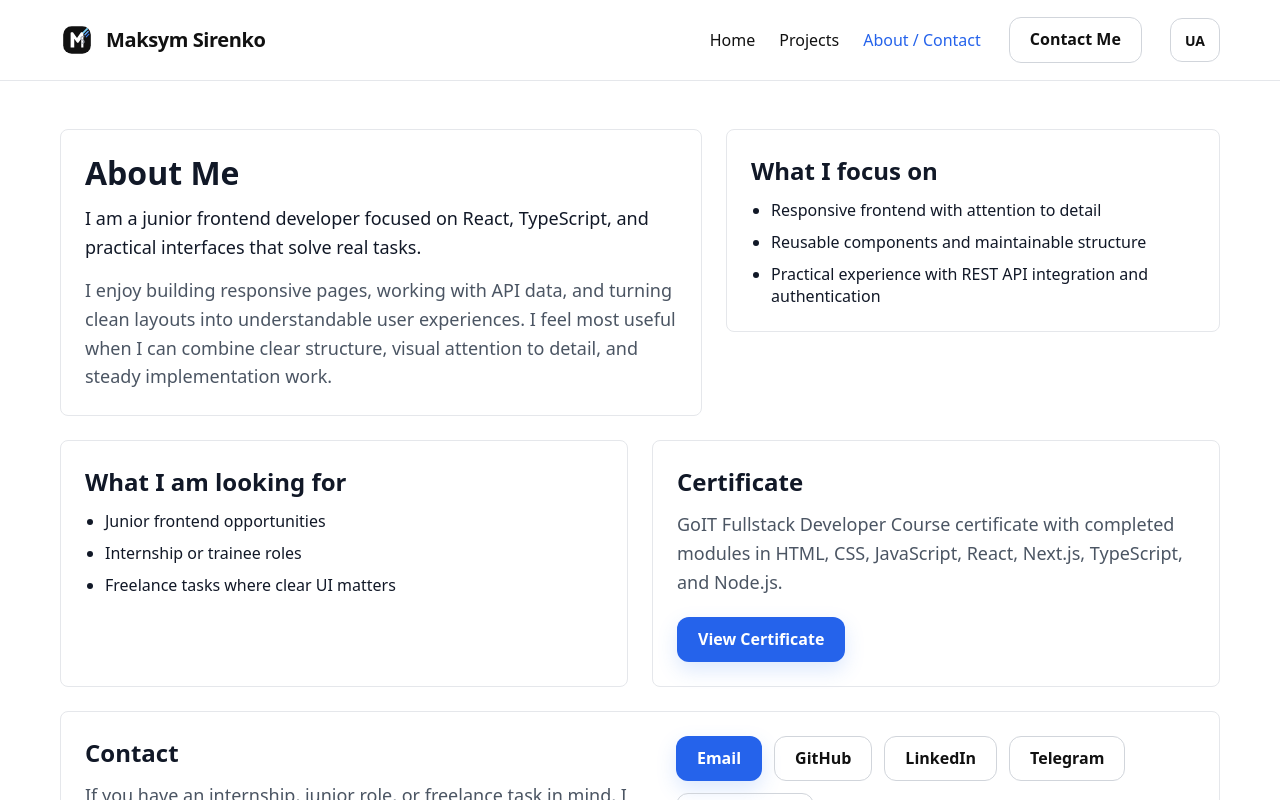
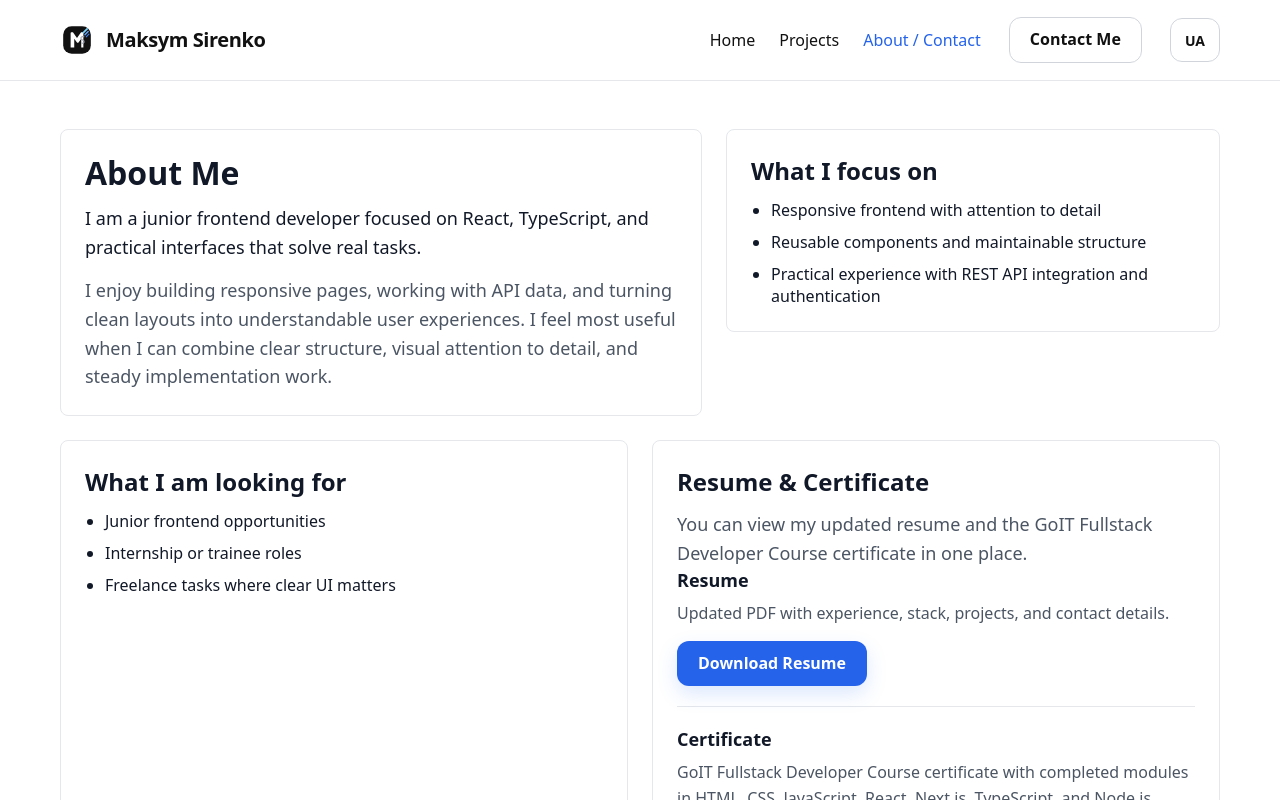
Before and after one commit to Maksym-Sirenko/personal-page, a React (Vite) app: page /about in a window 1280 px wide. Shown: the top 800 px of the page. Built offline with nearby package versions, Linux system fonts and the light colour scheme.

Commit message:
feat: add resume download to portfolio

```diff
--- a/src/i18n/siteContent.ts
+++ b/src/i18n/siteContent.ts
@@ -16,6 +16,7 @@ export const siteContent = {
         "I build responsive interfaces with React and TypeScript, and I enjoy turning clean layouts into practical user flows.",
       viewProjects: "View Projects",
       contact: "Contact Me",
+      downloadResume: "Download Resume",
       featuredTitle: "Featured Projects",
       featuredSubtitle:
         "A few projects that show how I work with interfaces, APIs, and product-focused frontend tasks.",
@@ -57,9 +58,16 @@ export const siteContent = {
         "Internship or trainee roles",
         "Freelance tasks where clear UI matters",
       ],
-      certificateTitle: "Certificate",
+      documentsTitle: "Resume & Certificate",
+      documentsText:
+        "You can view my updated resume and the GoIT Fullstack Developer Course certificate in one place.",
+      resumeLabel: "Resume",
+      certificateLabel: "Certificate",
+      resumeText:
+        "Updated PDF with experience, stack, projects, and contact details.",
       certificateText:
         "GoIT Fullstack Developer Course certificate with completed modules in HTML, CSS, JavaScript, React, Next.js, TypeScript, and Node.js.",
+      downloadResume: "Download Resume",
       viewCertificate: "View Certificate",
       contactTitle: "Contact",
       contactText:
@@ -96,6 +104,7 @@ export const siteContent = {
         "Я створюю адаптивні інтерфейси на React і TypeScript та люблю перетворювати охайні макети на практичні й зрозумілі сценарії для користувача.",
       viewProjects: "Переглянути проєкти",
       contact: "Зв'язатися",
+      downloadResume: "Завантажити резюме",
       featuredTitle: "Вибрані проєкти",
       featuredSubtitle:
         "Кілька проєктів, які добре показують мою роботу з інтерфейсами, API та frontend-задачами.",
@@ -137,9 +146,16 @@ export const siteContent = {
         "Стажування або trainee-роль",
         "Freelance-задачі, де важливий охайний UI",
       ],
-      certificateTitle: "Сертифікат",
+      documentsTitle: "Резюме та сертифікат",
+      documentsText:
+        "Тут можна відкрити актуальне резюме та сертифікат GoIT Fullstack Developer Course.",
+      resumeLabel: "Резюме",
+      certificateLabel: "Сертифікат",
+      resumeText:
+        "Актуальний PDF із досвідом, стеком, проєктами та контактами.",
       certificateText:
         "Сертифікат GoIT Fullstack Developer Course із завершеними модулями з HTML, CSS, JavaScript, React, Next.js, TypeScript та Node.js.",
+      downloadResume: "Завантажити резюме",
       viewCertificate: "Переглянути сертифікат",
       contactTitle: "Контакти",
       contactText:
--- a/src/pages/AboutPage/AboutPage.module.scss
+++ b/src/pages/AboutPage/AboutPage.module.scss
@@ -59,6 +59,26 @@
   gap: 20px;
 }
 
+.documentBlock + .documentBlock {
+  margin-top: 20px;
+  padding-top: 20px;
+  border-top: 1px solid #e5e7eb;
+}
+
+.documentTitle {
+  margin: 0 0 8px;
+  font-size: 18px;
+  line-height: 1.4;
+  color: #111827;
+}
+
+.documentText {
+  margin: 0 0 14px;
+  font-size: 16px;
+  line-height: 1.6;
+  color: #4b5563;
+}
+
 .actions {
   display: flex;
   flex-wrap: wrap;
--- a/src/pages/AboutPage/AboutPage.tsx
+++ b/src/pages/AboutPage/AboutPage.tsx
@@ -8,6 +8,7 @@ type OutletContextType = {
   language: Language;
 };
 
+const resumeHref = "/documents/maksym-sirenko-resume.pdf";
 const certificateHref = "/documents/maksym-sirenko-certificate.pdf";
 
 function AboutPage() {
@@ -50,10 +51,21 @@ function AboutPage() {
             </div>
 
             <div className={styles.card}>
-              <h2 className={styles.cardTitle}>{t.certificateTitle}</h2>
-              <p className={styles.cardText}>{t.certificateText}</p>
-              <div className={styles.singleAction}>
-                <Button href={certificateHref} target="_blank" variant="primary">
+              <h2 className={styles.cardTitle}>{t.documentsTitle}</h2>
+              <p className={styles.cardText}>{t.documentsText}</p>
+
+              <div className={styles.documentBlock}>
+                <h3 className={styles.documentTitle}>{t.resumeLabel}</h3>
+                <p className={styles.documentText}>{t.resumeText}</p>
+                <Button href={resumeHref} target="_blank" download variant="primary">
+                  {t.downloadResume}
+                </Button>
+              </div>
+
+              <div className={styles.documentBlock}>
+                <h3 className={styles.documentTitle}>{t.certificateLabel}</h3>
+                <p className={styles.documentText}>{t.certificateText}</p>
+                <Button href={certificateHref} target="_blank" variant="secondary">
                   {t.viewCertificate}
                 </Button>
               </div>
--- a/src/pages/HomePage/HomePage.tsx
+++ b/src/pages/HomePage/HomePage.tsx
@@ -15,6 +15,7 @@ type OutletContextType = {
 
 const featuredProjectIds = ["travel-trucks", "leleka-app", "notehub"];
 const heroImageSrc = "/profile/maksym-hero.jpg";
+const resumeHref = "/documents/maksym-sirenko-resume.pdf";
 
 function HomePage() {
   const [selectedProject, setSelectedProject] = useState<Project | null>(null);
@@ -51,6 +52,16 @@ function HomePage() {
 
                   <Button to="/about#contact" variant="secondary" className={styles.actionButton}>
                     {t.contact}
+                  </Button>
+
+                  <Button
+                    href={resumeHref}
+                    target="_blank"
+                    download
+                    variant="secondary"
+                    className={styles.actionButton}
+                  >
+                    {t.downloadResume}
                   </Button>
                 </div>
 
```
Also changed, not shown: 1 other file (tests, documents, lock files or other folders).
